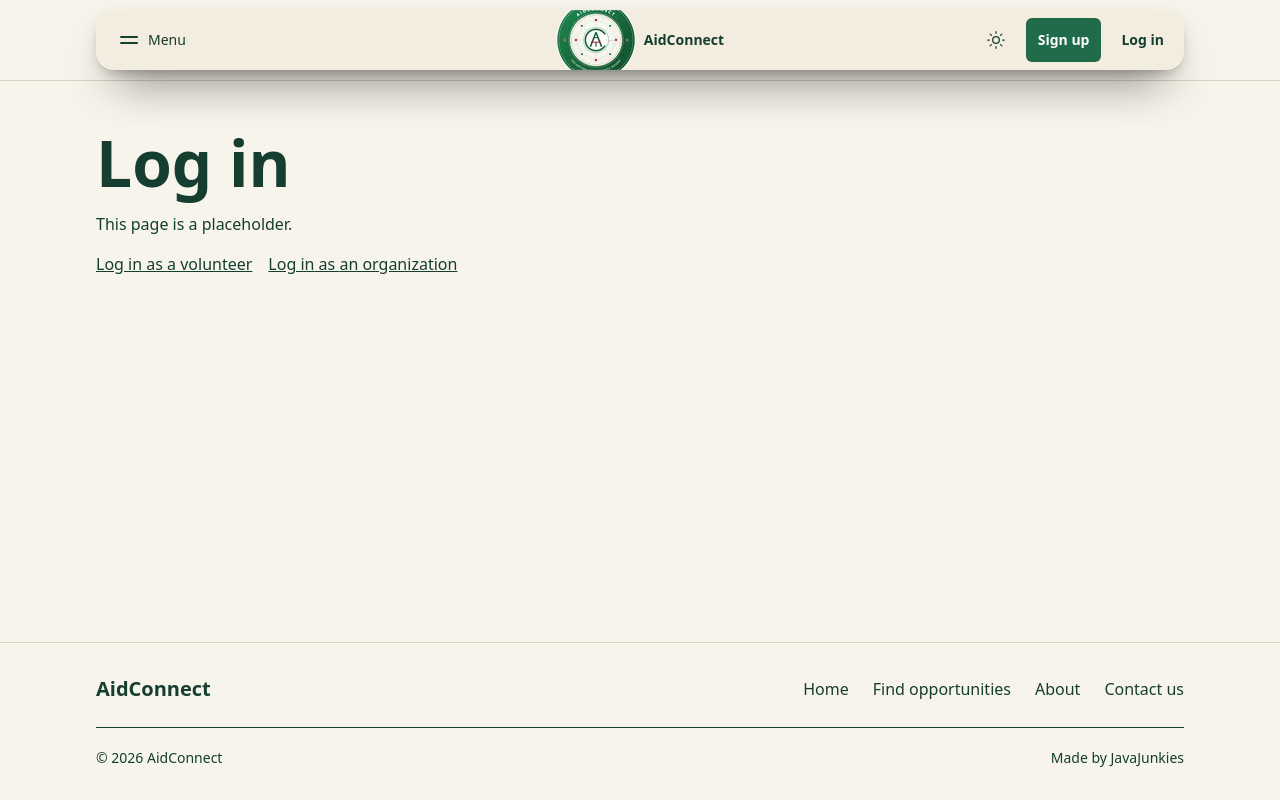
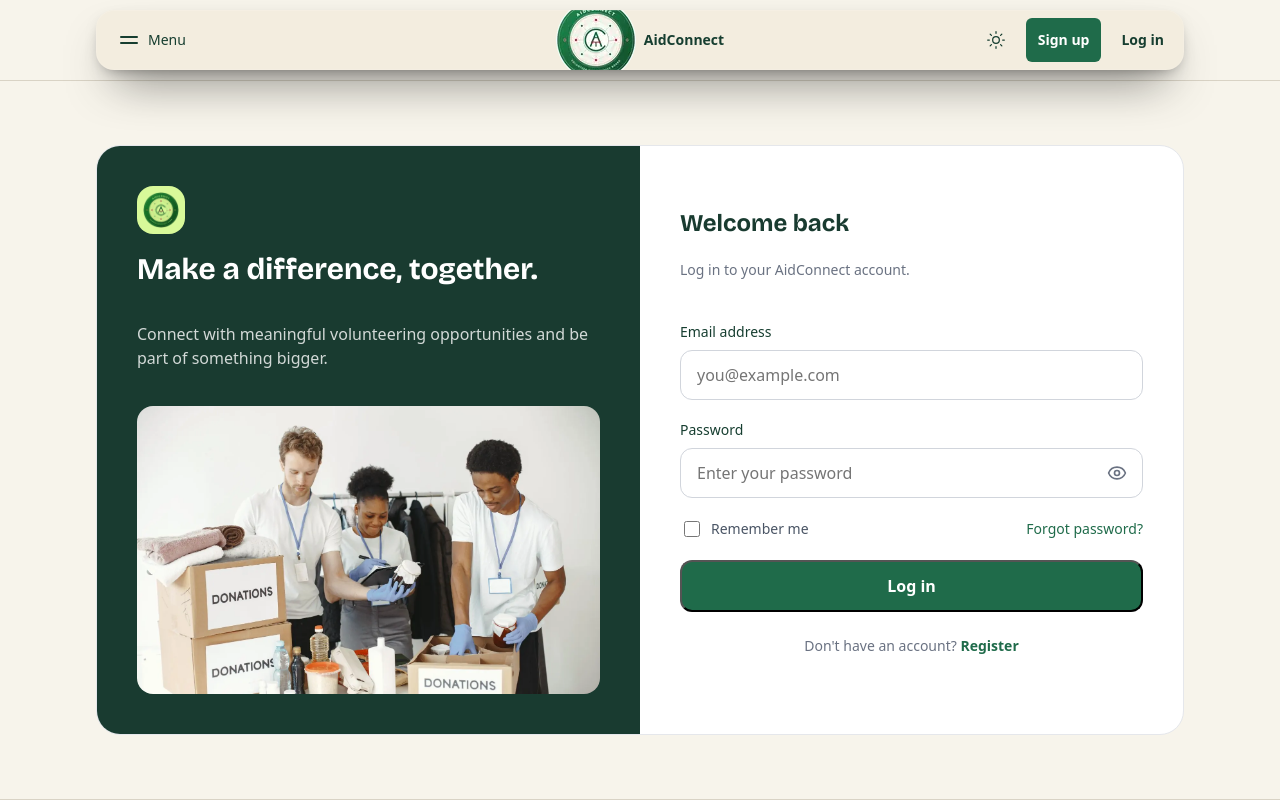
Before and after one commit to San-Tawil/web-programming-project, a React (Vite) app: page /login in a window 1280 px wide. Shown: the top 800 px of the page. Built offline with nearby package versions, Linux system fonts and the light colour scheme.

Commit message:
Add Login UI

```diff
--- a/package.json
+++ b/package.json
@@ -12,6 +12,7 @@
     "@hugeicons/core-free-icons": "^4.4.0",
     "@hugeicons/react": "^1.1.10",
     "gsap": "^3.15.1",
+    "lucide-react": "^1.70.0",
     "react": "^18.3.1",
     "react-dom": "^18.3.1",
     "react-router-dom": "^7.18.5"
@@ -20,6 +21,6 @@
     "@tailwindcss/vite": "^4.1.18",
     "@vitejs/plugin-react": "^4.3.3",
     "tailwindcss": "^4.1.18",
-    "vite": "^8.3.5"
+    "vite": "^7.3.7"
   }
 }
--- a/src/main.jsx
+++ b/src/main.jsx
@@ -8,6 +8,7 @@ import Footer from './components/Footer.jsx';
 
 const HomePage = lazy(() => import('./pages/HomePage.jsx'));
 const AccountPage = lazy(() => import('./pages/AccountPage.jsx'));
+const Login = lazy(() => import('./pages/Login.jsx'));
 const OpportunitiesPage = lazy(() => import('./pages/OpportunitiesPage.jsx'));
 const AboutPage = lazy(() => import('./pages/AboutPage.jsx'));
 const ContactPage = lazy(() => import('./pages/ContactPage.jsx'));
@@ -57,7 +58,7 @@ function App() {
             <Route path="/opportunities" element={<OpportunitiesPage />} />
             <Route path="/about" element={<AboutPage />} />
             <Route path="/contact" element={<ContactPage />} />
-            <Route path="/login" element={<AccountPage />} />
+            <Route path="/login" element={<Login />} />
             <Route path="/register" element={<AccountPage signUp />} />
             <Route path="/volunteer/login" element={<AccountPage audience="a volunteer" />} />
             <Route path="/volunteer/register" element={<AccountPage audience="a volunteer" signUp />} />
--- /dev/null
+++ b/src/pages/Login.jsx
@@ -0,0 +1,149 @@
+
+import React, { useState } from 'react';
+import { Link } from 'react-router-dom';
+import Container from '../components/Container.jsx';
+import volunteerPhoto from '../assets/photos/volunteers-packing-donations.webp';
+import { Eye, EyeOff } from 'lucide-react';
+import logo from '../assets/brand/aidconnect-logo.webp';
+
+export default function Login() {
+    const [email, setEmail] = useState('');
+    const [password, setPassword] = useState('');
+    const [showPassword, setShowPassword] = useState(false);
+    const [rememberMe, setRememberMe] = useState(false);
+
+    function handleSubmit(e) {
+        e.preventDefault();
+        // For later
+    }
+
+    return (
+        <section className="py-12 md:py-16">
+            <Container>
+                <div className="grid overflow-hidden rounded-3xl border border-gray-200 bg-white md:grid-cols-2 dark:border-[#3b5044] dark:bg-[#1a2a21]">
+                    {/*Left side*/}
+                    <div className="flex flex-col gap-5 bg-aid-footer p-6 text-white sm:p-8 md:p-10">
+                        <div className="flex h-12 w-12 items-center justify-center rounded-2xl bg-lime-200 dark:bg-lime-100">
+                            <img
+                                src={logo}
+                                alt="AidConnect logo"
+                                className="h-9 w-9 rounded-full object-contain mix-blend-multiply"
+                            />
+                        </div>
+                        <h1 className="font-display text-3xl font-bold">
+                            Make a difference, together.
+                        </h1>
+                        <p className="text-white/80">
+                            Connect with meaningful volunteering opportunities
+                            and be part of something bigger.
+                        </p>
+                        <img
+                            src={volunteerPhoto}
+                            alt="Volunteers preparing donations"
+                            className="mt-auto h-64 w-full rounded-2xl object-cover md:h-72"
+                        />
+                    </div>
+
+                    {/* Right side */}
+                    <div className="flex flex-col justify-center p-6 sm:p-8 md:p-10">
+                        <h2 className="font-display text-2xl font-bold text-aid-footer dark:text-white">
+                            Welcome back
+                        </h2>
+                        <p className="mt-2 text-sm text-gray-500 dark:text-gray-300">
+                            Log in to your AidConnect account.
+                        </p>
+                        <form onSubmit={handleSubmit} className="mt-7 space-y-5">
+                            {/* Email */}
+                            <div>
+                                <label
+                                    htmlFor="email"
+                                    className="mb-2 block text-sm font-medium dark:text-[#e6efe8]"
+                                >
+                                    Email address
+                                </label>
+                                <input
+                                    id="email"
+                                    type="email"
+                                    required
+                                    value={email}
+                                    onChange={(e) => setEmail(e.target.value)}
+                                    placeholder="you@example.com"
+                                    autoComplete="email"
+                                    className="w-full rounded-xl border border-gray-300 bg-transparent px-4 py-3 outline-none focus:border-aid-primary dark:border-[#3b5044] dark:bg-[#101a15] dark:text-[#e6efe8] dark:placeholder:text-[#b4c6bb]"
+                                />
+                            </div>
+                            {/* Password */}
+                            <div>
+                                <label
+                                    htmlFor="password"
+                                    className="mb-2 block text-sm font-medium dark:text-[#e6efe8]"
+                                >
+                                    Password
+                                </label>
+                                <div className="relative">
+                                    <input
+                                        id="password"
+                                        type={showPassword ? 'text' : 'password'}
+                                        required
+                                        value={password}
+                                        onChange={(e) => setPassword(e.target.value)}
+                                        placeholder="Enter your password"
+                                        autoComplete="current-password"
+                                        className="w-full rounded-xl border border-gray-300 bg-transparent px-4 py-3 pr-20 outline-none focus:border-aid-primary dark:border-[#3b5044] dark:bg-[#101a15] dark:text-[#e6efe8] dark:placeholder:text-[#b4c6bb]"
+                                    />
+                                    <button
+                                        type="button"
+                                        onClick={() => setShowPassword(!showPassword)}
+                                        aria-label={showPassword ? 'Hide password' : 'Show password'}
+                                        className="absolute inset-y-0 right-4 flex items-center justify-center !border-0 !bg-transparent !p-0 !shadow-none cursor-pointer text-gray-500 hover:text-aid-primary dark:text-[#b4c6bb] dark:hover:text-lime-400"
+                                    >
+                                        {showPassword
+                                            ? <EyeOff size={20} />
+                                            : <Eye size={20} />
+                                        }
+                                    </button>
+                                </div>
+                            </div>
+
+                            <div className="flex flex-wrap items-center justify-between gap-3">
+                                <label className="flex cursor-pointer items-center gap-2 text-sm text-gray-600 dark:text-gray-300">
+                                    <input
+                                        type="checkbox"
+                                        checked={rememberMe}
+                                        onChange={(e) => setRememberMe(e.target.checked)}
+                                        className="h-4 w-4 cursor-pointer accent-aid-primary"
+                                    />
+                                    Remember me
+                                </label>
+                                <Link
+                                    to="/forgot-password"
+                                    className="text-sm text-aid-primary hover:underline dark:text-lime-400"
+                                >
+                                    Forgot password?
+                                </Link>
+                            </div>
+                            {/* Login button */}
+                            <button
+                                type="submit"
+                                className="w-full rounded-xl bg-aid-primary py-3 font-semibold text-white transition hover:opacity-90 cursor-pointer"
+                            >
+                                Log in
+                            </button>
+                        </form>
+
+                        {/* Register */}
+                        <p className="mt-6 text-center text-sm text-gray-500 dark:text-gray-300">
+                            Don't have an account?{' '}
+                            <Link
+                                to="/register"
+                                className="font-semibold text-aid-primary hover:underline dark:text-lime-400"
+                            >
+                                Register
+                            </Link>
+                        </p>
+                    </div>
+                </div>
+            </Container>
+        </section>
+    );
+}
```
Also changed, not shown: 1 other file (tests, documents, lock files or other folders).
